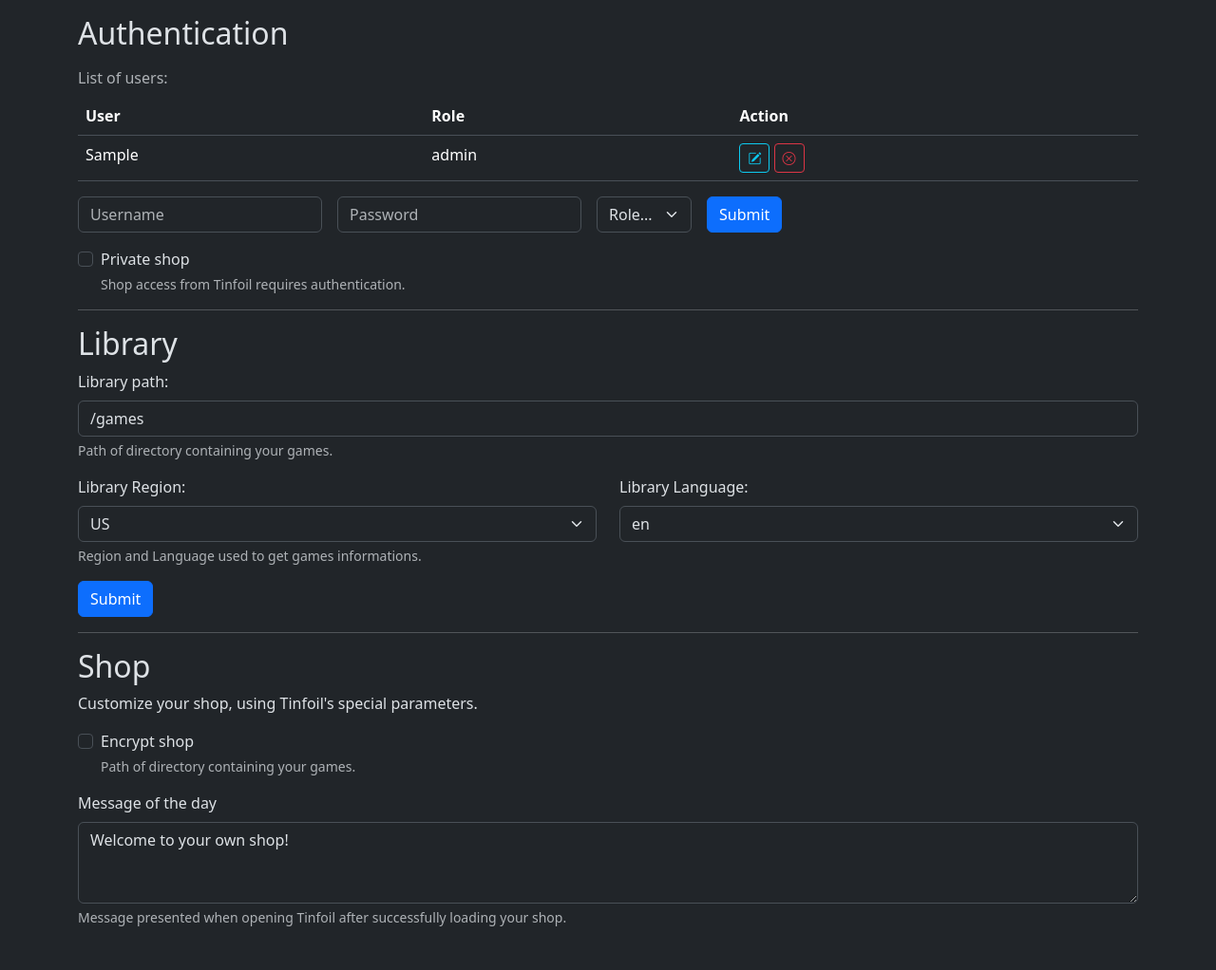
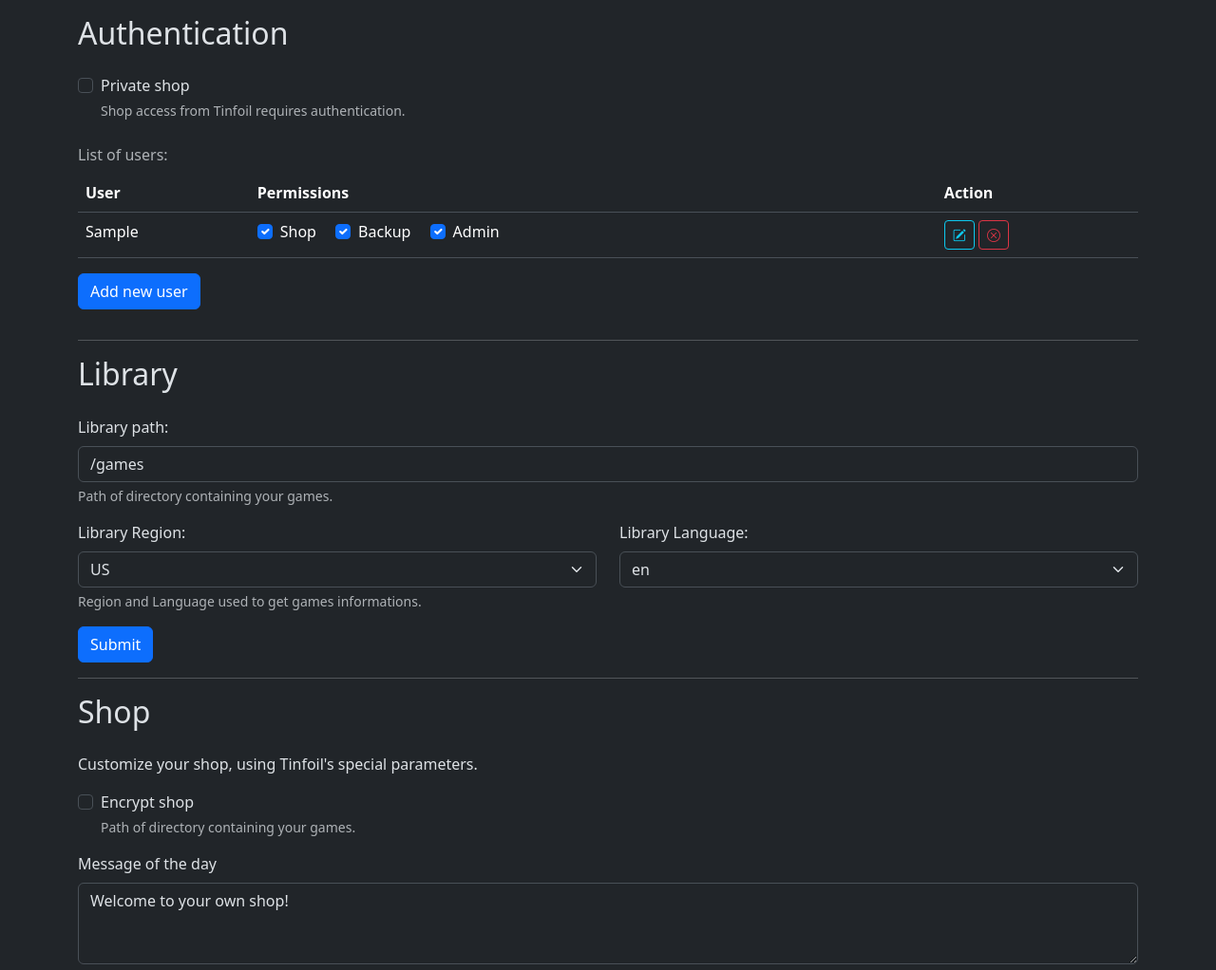
Before and after one commit to a1ex4/ownfoil, a Flask app: page /settings in a window 1280 px wide. Shown: the part 57-1079 px from the top of the page at 95% size. Before the commit the page ends 1033 px from the top, so only its background shows below. Run offline with Flask 3, Linux system fonts and the light colour scheme; a user stored in the database is signed in; tables that the repository leaves empty hold one stand-in row (values such as "Sample post"); parts of the project's set-up code (start-up, migrations or seed data) failed here and were passed over.

Commit message:
add user permission based access

```diff
--- a/app/app.py
+++ b/app/app.py
@@ -48,7 +48,7 @@ def index():
     return render_template('index.html', games=get_all_titles())
 
 @app.route('/settings')
-@role_required('admin')
+@access_required('admin')
 def settings_page():
     return render_template('settings.html')
 
@@ -94,6 +94,9 @@ def serve_game(id):
 def scan_library():
     library = app_settings['library']['path']
     print('Scanning library...')
+    if not os.path.isdir(library):
+        print(f'Library path {library} does not exists.')
+        return
     _, files = getDirsAndFiles(library)
     for filepath in files:
         file_info = identify_file(filepath)
--- a/app/db.py
+++ b/app/db.py
@@ -25,10 +25,27 @@ class User(UserMixin, db.Model):
     id = db.Column(db.Integer, primary_key=True)
     user = db.Column(db.String(100), unique=True)
     password = db.Column(db.String(100))
-    role = db.Column(db.String(100))
+    admin_access = db.Column(db.Boolean)
+    shop_access = db.Column(db.Boolean)
+    backup_access = db.Column(db.Boolean)
 
-    def has_role(self, role):
-        return role == self.role
+    def has_shop_access(self):
+        return self.shop_access
+
+    def has_backup_access(self):
+        return self.backup_access
+
+    def has_admin_access(self):
+        return self.admin_access
+
+    def has_access(self, access):
+        if access == 'admin':
+            return self.has_admin_access()
+        elif access == 'shop':
+            return self.has_shop_access()
+        elif access == 'shop':
+            return self.has_backup_access()
+
 
 def add_to_titles_db(library, file_info):
     filepath = file_info["filepath"]
--- a/app/templates/settings.html
+++ b/app/templates/settings.html
@@ -17,19 +17,38 @@
 
                 <!-- <h1>Settings</h1> -->
 
-                <h2>Authentication</h2>
+                <h2 class="pb-3">Authentication</h2>
+
+                <div class="mb-3 form-check">
+                    <input type="checkbox" class="form-check-input" id="privateShopCheck"
+                        aria-describedby="privateShopCheckHelp">
+                    <label class="form-check-label" for="privateShopCheck">Private shop</label>
+                    <div id="privateShopCheckHelp" class="form-text">Shop access from Tinfoil requires authentication.
+                    </div>
+                </div>
+
                 <table class="table table-hover caption-top" id="userTable">
                     <caption>List of users:</caption>
                     <thead>
                         <tr>
                             <th scope="col">User</th>
-                            <th scope="col">Role</th>
+                            <th scope="col">Permissions</th>
                             <th scope="col">Action</th>
                         </tr>
                     </thead>
                     <tbody>
                     </tbody>
                 </table>
+
+                <p class="d-inline-flex gap-1">
+                    <button class="btn btn-primary" type="button" data-bs-toggle="collapse"
+                        data-bs-target="#collapseNewUser" aria-expanded="false" aria-controls="collapseNewUser">
+                        Add new user
+                    </button>
+                </p>
+                <div class="collapse" id="collapseNewUser">
+                    <div class="card card-body">
+                        <label class="form-label">Add a new user:</label>
                         <form class="row g-3">
                             <div class="col-auto">
                                 <label for="inputNewUser" class="visually-hidden">Email</label>
@@ -37,28 +56,37 @@
                             </div>
                             <div class="col-auto">
                                 <label for="inputNewUserPassword" class="visually-hidden">Password</label>
-                        <input type="password" class="form-control" id="inputNewUserPassword" placeholder="Password">
+                                <input type="password" class="form-control" id="inputNewUserPassword"
+                                    placeholder="Password">
+                            </div>
+                            <div class="col-auto p-2">
+                                <div class="form-check form-check-inline">
+                                    <input class="form-check-input" type="checkbox" id="checkboxNewUserShopAccess"
+                                        checked>
+                                    <label class="form-check-label" for="checkboxNewUserShopAccess">Shop Access</label>
+                                </div>
+                                <div class="form-check form-check-inline">
+                                    <input class="form-check-input" type="checkbox" id="checkboxNewUserBackupAccess">
+                                    <label class="form-check-label" for="checkboxNewUserBackupAccess">Backup
+                                        Access</label>
+                                </div>
+                                <div class="form-check form-check-inline">
+                                    <input class="form-check-input" type="checkbox" id="checkboxNewUserAdminAccess">
+                                    <label class="form-check-label" for="checkboxNewUserAdminAccess">Admin
+                                        Access</label>
+                                </div>
                             </div>
                             <div class="col-auto">
-                        <select id="selectNewUserRole" class="form-select" aria-label="User role">
-                            <option selected>Role...</option>
-                            <option value="admin">Admin</option>
-                            <option value="user">User</option>
-                        </select>
-                    </div>
-                    <div class="col-auto">
-                        <button type="button" class="btn btn-primary mb-3" onClick='submitNewUser()'>Submit</button>
+                                <button type="button" class="btn btn-primary mb-3"
+                                    onClick='submitNewUser()'>Submit</button>
                             </div>
                         </form>
-                <div class="mb-3 form-check">
-                    <input type="checkbox" class="form-check-input" id="privateShopCheck"
-                        aria-describedby="privateShopCheckHelp">
-                    <label class="form-check-label" for="privateShopCheck">Private shop</label>
-                    <div id="privateShopCheckHelp" class="form-text">Shop access from Tinfoil requires authentication.</div>
                     </div>
+                </div>
+
                 <hr>
 
-                <h2>Library</h2>
+                <h2 class="pb-3">Library</h2>
                 <div class="mb-3">
                     <label for="libraryPathInput" class="form-label">Library path:</label>
                     <input class="form-control" id="libraryPathInput" aria-describedby="libraryPathHelp">
@@ -87,7 +115,7 @@
                 </form>
                 <hr>
 
-                <h2>Shop</h2>
+                <h2 class="pb-3">Shop</h2>
                 <p>Customize your shop, using Tinfoil's special parameters.</p>
                 <div class="mb-3 form-check">
                     <input type="checkbox" class="form-check-input" id="encryptShopCheck"
@@ -125,15 +153,51 @@
         return $("#" + inputId).val(value);
     };
 
+    function getCheckboxStatus(checkboxId) {
+        return $('#' + checkboxId).is(":checked")
+    }
+
     function fillUserTable() {
         $('#userTable tbody').empty();
         $.getJSON("/api/users", function (result) {
             allUsers = result;
             allUsernames = [];
+            if (!result.length) {
+                $('#userTable tbody').append(
+                    '<tr><td>-</td><td>-</td><td>-</td></tr>');
+            }
             result.forEach(user => {
+                console.log(user)
                 allUsernames.push(user['user']);
+                base_input = '<input class="form-check-input" type="checkbox" onclick="return false" checked>';
+                shop_input = base_input;
+                backup_input = base_input;
+                admin_input = base_input;
+                if (!user['shop_access']) {
+                    shop_input = shop_input.replace(' checked', '');
+                }
+                if (!user['backup_access']) {
+                    backup_input = backup_input.replace(' checked', '');
+                }
+                if (!user['admin_access']) {
+                    admin_input = shop_input.replace(' checked', '');
+                }
                 $('#userTable tbody').append(
-                    '<tr><td>' + user['user'] + '</td><td>' + user['role'] + '</td><td>' +
+                    '<tr><td>' + user['user'] + '</td><td>'
+                    + `
+                        <div class="form-check form-check-inline">`
+                    + shop_input + `
+                            <label class="form-check-label">Shop</label>
+                        </div>
+                        <div class="form-check form-check-inline">`
+                    + backup_input + `
+                            <label class="form-check-label">Backup</label>
+                        </div>
+                        <div class="form-check form-check-inline">`
+                    + admin_input + `
+                            <label class="form-check-label">Admin</label>
+                        </div>`
+                    + '</td><td>' +
                     '<button type="button" class="btn btn-outline-info btn-sm"><i class="bi bi-pencil-square"></i></button> ' +
                     '<button type="button" class="btn btn-outline-danger btn-sm" onClick=\'deleteUser(' + user['id'] + ')\'><i class="bi bi-x-circle"></i></button>' +
                     '</td></tr>');
@@ -160,15 +224,20 @@
     }
     function submitNewUser() {
         formOk = true;
-        role = getInputVal("selectNewUserRole")
         user = getInputVal("inputNewUser")
         password = getInputVal("inputNewUserPassword")
+        shop_access = getCheckboxStatus("checkboxNewUserShopAccess")
+        backup_access = getCheckboxStatus("checkboxNewUserBackupAccess")
+        admin_access = getCheckboxStatus("checkboxNewUserAdminAccess")
 
-        if (role == 'Role...') {
-            $('#selectNewUserRole').addClass('is-invalid');
+        if (user == '') {
+            $('#inputNewUser').addClass('is-invalid');
+            formOk = false;
+        } else if (allUsernames.includes(user)) {
+            $('#inputNewUser').addClass('is-invalid');
             formOk = false;
         } else {
-            $('#selectNewUserRole').removeClass('is-invalid');
+            $('#inputNewUser').removeClass('is-invalid');
         }
 
         if (password == '') {
@@ -178,18 +247,14 @@
             $('#inputNewUserPassword').removeClass('is-invalid');
         }
 
-        if (allUsernames.includes(user)) {
-            $('#inputNewUser').addClass('is-invalid');
-            formOk = false;
-        } else {
-            $('#inputNewUser').removeClass('is-invalid');
-        }
 
         if (formOk) {
             data = {
                 user: user,
                 password: password,
-                role: role
+                shop_access: shop_access,
+                backup_access: backup_access,
+                admin_access: admin_access,
             }
 
             $.ajax({
@@ -198,10 +263,8 @@
                 data: JSON.stringify(data),
                 contentType: "application/json",
                 success: function (result) {
-                    console.log(result)
                     if (result['success']) {
                         console.log('Signup Success!');
-                        setInputVal("selectNewUserRole", "Role...")
                         setInputVal("inputNewUser", "")
                         setInputVal("inputNewUserPassword", "")
                         fillUserTable();
@@ -217,7 +280,6 @@
             region: getInputVal("selectRegion"),
             language: getInputVal("selectLanguage"),
         }
-        console.log(data)
 
         $.ajax({
             url: "/api/settings/library",
@@ -225,13 +287,11 @@
             data: JSON.stringify(data),
             contentType: "application/json",
             success: function (result) {
-                console.log(result)
                 if (!result['success']) {
                     console.log('Not Success!');
                     result['errors'].forEach(error => {
                         path = error['path'];
                         formId = settings_map[path];
-                        console.log(formId);
                         form = $('#' + formId);
                         form.addClass('is-invalid');
                         formTextElement = form.attr('aria-describedby');
```
Also changed, not shown: app/auth.py (+12 -10 lines). Lines whose indentation alone changed are shown as unchanged.
